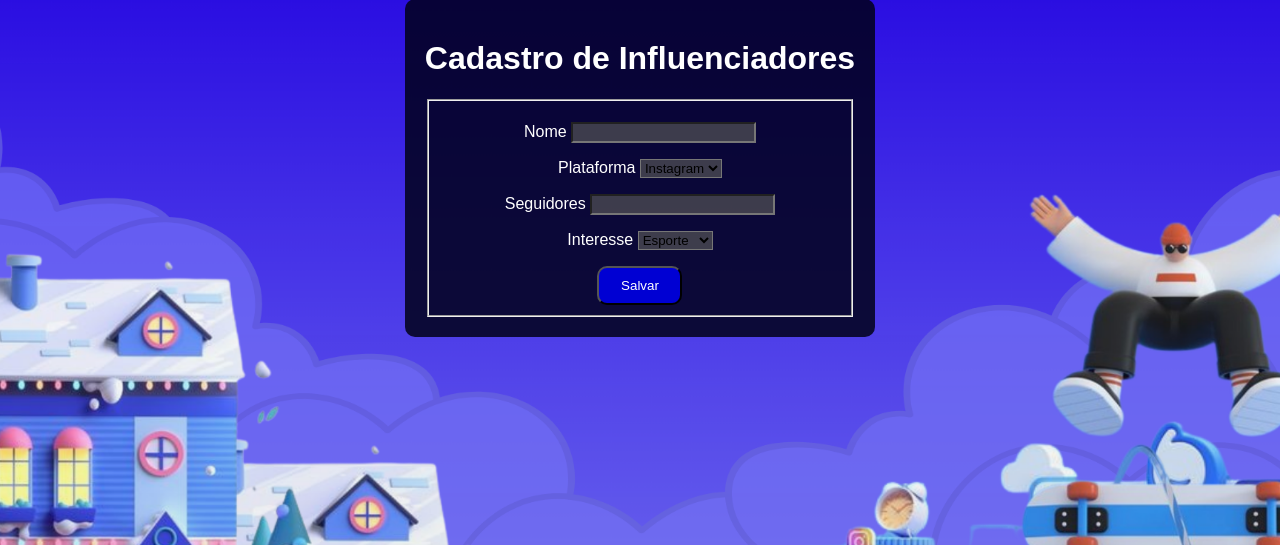
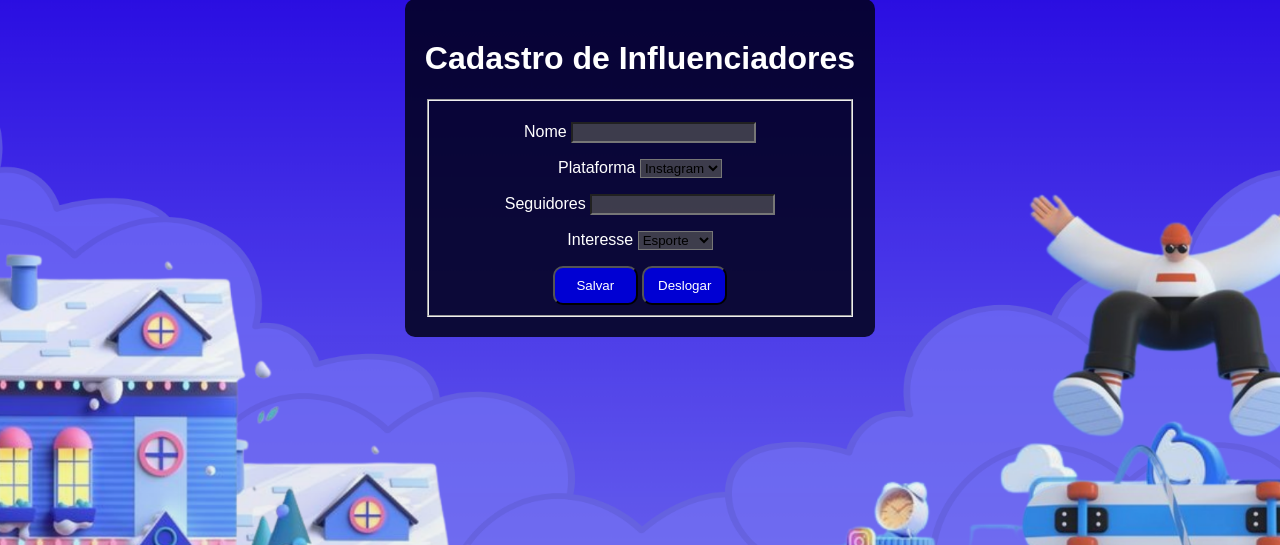
Before and after one commit to oscauebarbosa/CadInfDigital, a Flask app: page /cadastro in a window 1280 px wide. Shown: the part 69-614 px from the top of the page. Run offline with Flask 3, Linux system fonts and the light colour scheme; the visitor is signed in with stand-in values (Sample User, id 1).

Commit message:
Add files via upload

```diff
--- a/app.py
+++ b/app.py
@@ -31,14 +31,17 @@ def cadastro():
 
 @app.route('/criar', methods= ['POST'])
 def criar():
-    nome = request.form['nome']
-    plataforma = request.form['plataforma']
-    seguidores = request.form['seguidores']
-    interesse = request.form['interesse']
+    if 'salvar' in request.form:
+        nome = request.form['nome']
+        plataforma = request.form['plataforma']
+        seguidores = request.form['seguidores']
+        interesse = request.form['interesse']
+        obj = cadInfDigital(nome, plataforma, seguidores, interesse)
+        lista.append(obj)
+        return redirect('/influenciadores')
+    elif 'deslogar' in request.form:
+        return redirect('/')
 
-    obj = cadInfDigital(nome, plataforma, seguidores, interesse)
-    lista.append(obj)
-    return redirect('/influenciadores')
 
 @app.route('/excluir/<nomeinf>', methods=['GET','DELETE'])
 def excluir(nomeinf) :
@@ -80,7 +83,7 @@ def autenticar():
         return redirect('/cadastro')
     else:
         flash('Usuario não encontrado')
-        return redirect('/login')
+        return redirect('/')
 
 
 
--- a/templates/Cadastro.html
+++ b/templates/Cadastro.html
@@ -65,7 +65,8 @@
           <p></p>
 
 
-          <button type="submit" class="btn-salvar"> Salvar </button>
+          <button type="submit" name="salvar" class="btn btn-primary btn-salvar">Salvar</button>
+          <button type="submit" name="deslogar" class="btn btn-primary btn-salvar">Deslogar</button>
         </fieldset>
       </form>
     </div>
```
